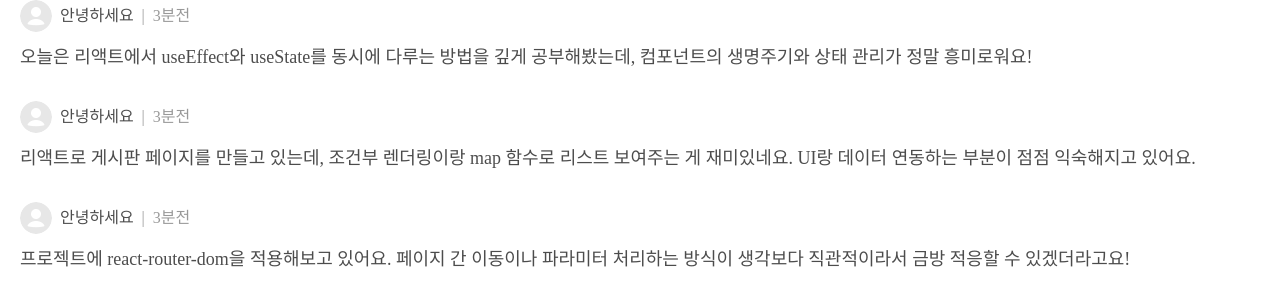
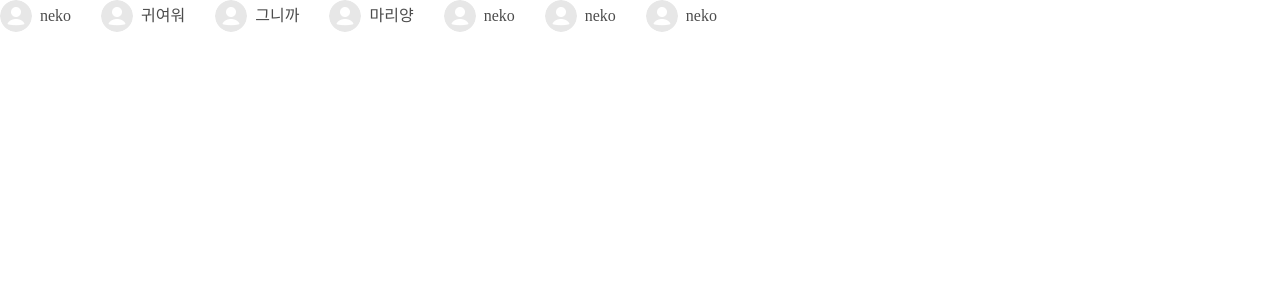
Before and after one commit to postwo/React_Blog_front, a React (Create React App) app in the folder board-front/: page / in a window 1280 px wide. Shown: the top 306 px of the page. Built offline with nearby package versions, Linux system fonts and the light colour scheme; a web font is replaced by a local one.

Commit message:
좋아요 리스트 아이템 컴포넌트 구현

```diff
--- a/board-front/src/App.tsx
+++ b/board-front/src/App.tsx
@@ -5,6 +5,8 @@ import latestBoardListMock from 'mocks/latest-board-list.mock';
 import Top3Item from 'components/Top3Item';
 import { commentListMock, top3boardListMock } from 'mocks';
 import CommentItem from 'components/commentItem';
+import favoriteListMock from 'mocks/favorite-list.mock';
+import FavoriteItem from 'components/FavoriteItem';
 
 // 여기서 뷰를 렌더링 해준다
 function App() {
@@ -13,14 +15,13 @@ function App() {
     <>
       <div
         style={{
-          padding: '0 20px',
           display: 'flex',
-          flexDirection: 'column',
-          gap: '30px',
+          columnGap: '30px',
+          rowGap: '20px',
         }}
       >
-        {commentListMock.map((commentListItem) => (
-          <CommentItem commentListItem={commentListItem} />
+        {favoriteListMock.map((favoriteListItem) => (
+          <FavoriteItem favoriteListItem={favoriteListItem} />
         ))}
       </div>
     </>
--- /dev/null
+++ b/board-front/src/components/FavoriteItem/index.tsx
@@ -0,0 +1,31 @@
+import React from 'react';
+import { FavoriteListItem } from '../../types/interface';
+import defaultProfileImage from '../../assets/image/default-profile-image.png';
+import './style.css';
+
+interface Props {
+  favoriteListItem: FavoriteListItem;
+}
+
+//          component: Favorit List Item 컴포넌트            //
+export default function FavoriteItem({ favoriteListItem }: Props) {
+  //        properties          //
+  const { profileImage, nickname } = favoriteListItem;
+
+  //             raeder: Favorit List Item 컴포넌트         //
+  return (
+    <div className="favorite-list-item">
+      <div className="favorite-list-item-profile-box">
+        <div
+          className="favorite-list-item-profile-image"
+          style={{
+            backgroundImage: `url(${
+              profileImage ? profileImage : defaultProfileImage
+            })`,
+          }}
+        ></div>
+      </div>
+      <div className="favorite-list-item-nickname">{nickname}</div>
+    </div>
+  );
+}
--- /dev/null
+++ b/board-front/src/components/FavoriteItem/style.css
@@ -0,0 +1,27 @@
+.favorite-list-item {
+  display: flex;
+  align-items: center;
+  gap: 8px;
+}
+
+.favorite-list-item-profile-box {
+  width: 32px;
+  height: 32px;
+}
+
+.favorite-list-item-profile-image {
+  border-radius: 50% 50%;
+  width: 100%;
+  height: 100%;
+
+  background-position: 50% 50%;
+  background-size: 100% 100%;
+}
+
+.favorite-list-item-nickname {
+  color: rgba(0, 0, 0, 0.7);
+
+  font-size: 16px;
+  font-weight: 500;
+  line-height: 140%;
+}
--- /dev/null
+++ b/board-front/src/mocks/favorite-list.mock.ts
@@ -0,0 +1,39 @@
+const favoriteListMock = [
+  {
+    email: 'email@email.com',
+    nickname: 'neko',
+    profileImage: null,
+  },
+  {
+    email: 'email@email.com',
+    nickname: '귀여워',
+    profileImage: null,
+  },
+  {
+    email: 'email@email.com',
+    nickname: '그니까',
+    profileImage: null,
+  },
+  {
+    email: 'email@email.com',
+    nickname: '마리양',
+    profileImage: null,
+  },
+  {
+    email: 'email@email.com',
+    nickname: 'neko',
+    profileImage: null,
+  },
+  {
+    email: 'email@email.com',
+    nickname: 'neko',
+    profileImage: null,
+  },
+  {
+    email: 'email@email.com',
+    nickname: 'neko',
+    profileImage: null,
+  },
+];
+
+export default favoriteListMock;
```
